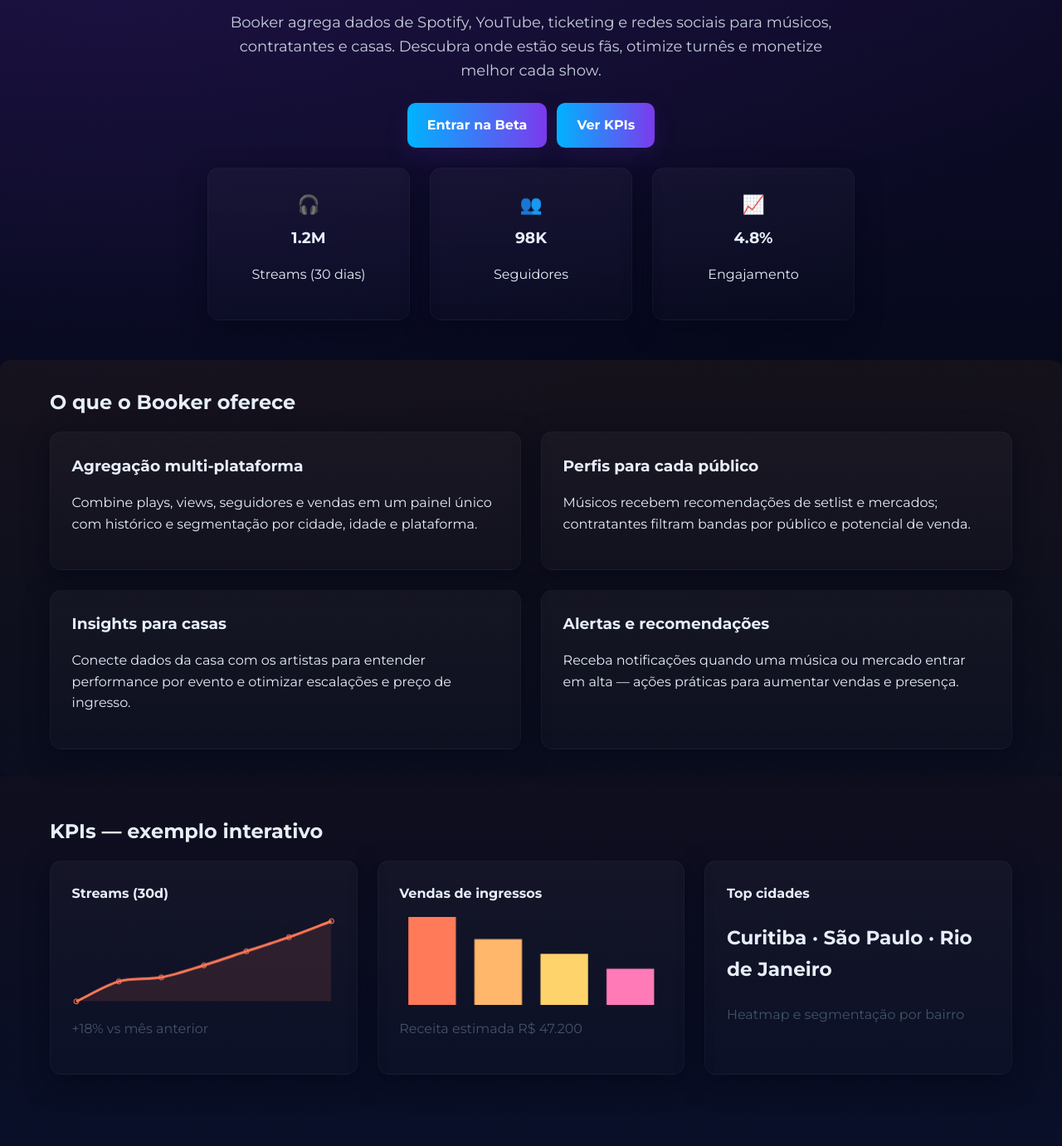
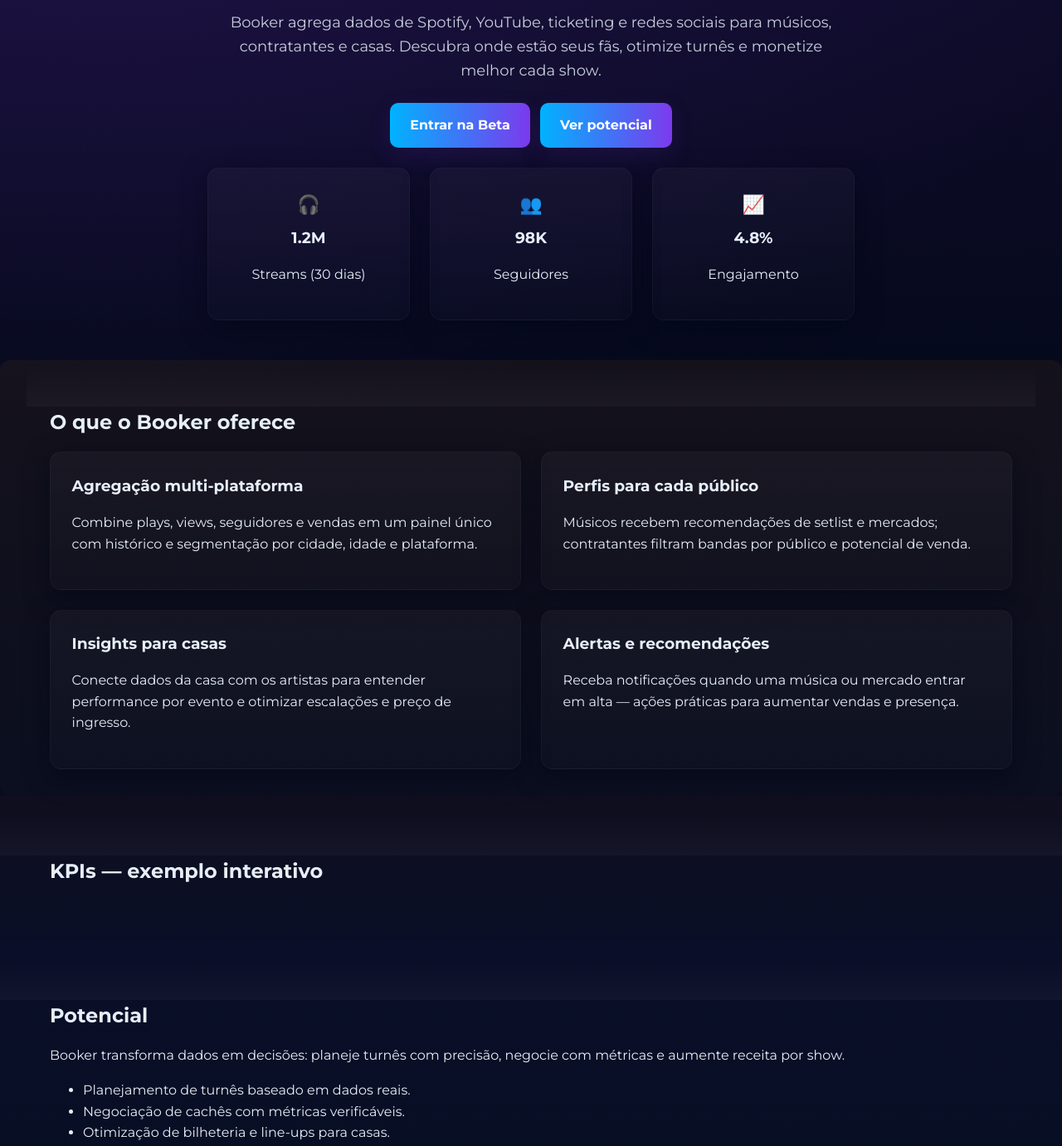
Before and after one commit to joaobalzer/bookerapp, a plain HTML site: page docs/index.html in a window 1280 px wide. Shown: the part 281-1662 px from the top of the page at 83% size. Drawn offline with nearby package versions, Linux system fonts and the light colour scheme.

Commit message:
UX: remove KPIs section, add gradient separators between sections, improve responsive grid

```diff
--- a/docs/index.html
+++ b/docs/index.html
@@ -23,7 +23,7 @@
         </div>
         <nav id="mobileMenu" class="mobile-menu" aria-hidden="true">
             <a href="#features">Recursos</a>
-            <a href="#kpis">KPIs</a>
+            <a href="#potential">Potencial</a>
             <a href="#signup">Beta</a>
         </nav>
     </div>
@@ -37,7 +37,7 @@
 
                 <div style="display:flex;gap:12px;flex-wrap:wrap;justify-content:center;margin-bottom:24px">
                     <a class="btn" href="#signup">Entrar na Beta</a>
-                    <a class="btn" href="#kpis">Ver KPIs</a>
+                    <a class="btn" href="#potential">Ver potencial</a>
                 </div>
 
             <div class="grid grid-3">
@@ -90,23 +90,7 @@
     <section id="kpis">
         <div class="container">
             <h2>KPIs — exemplo interativo</h2>
-            <div class="grid grid-3" style="margin-top:16px">
-                <div class="card">
-                    <h4>Streams (30d)</h4>
-                    <canvas id="chartStreams" height="100"></canvas>
-                    <p class="muted">+18% vs mês anterior</p>
-                </div>
-                <div class="card">
-                    <h4>Vendas de ingressos</h4>
-                    <canvas id="chartTickets" height="100"></canvas>
-                    <p class="muted">Receita estimada R$ 47.200</p>
-                </div>
-                <div class="card">
-                    <h4>Top cidades</h4>
-                    <p class="large">Curitiba · São Paulo · Rio de Janeiro</p>
-                    <p class="muted">Heatmap e segmentação por bairro</p>
-                </div>
-            </div>
+            <!-- KPIs removidos por solicitação -->
         </div>
     </section>
 
--- a/docs/styles.css
+++ b/docs/styles.css
@@ -51,6 +51,23 @@
 /* Chart canvas responsive */
 canvas{ max-width:100%; height:auto }
 
+/* Gradient separator between sections */
+section + section::before{
+  content: "";
+  display:block;
+  height:48px;
+  margin-top:-24px;
+  background: linear-gradient(180deg, rgba(0,0,0,0.0), rgba(255,255,255,0.03));
+  pointer-events:none;
+}
+
+/* Collapse grids responsively */
+@media(max-width:767px){
+  .grid-3, .grid-2 { grid-template-columns: 1fr !important; }
+  .card { padding:14px }
+  .mobile-menu{right:8px;top:56px}
+}
+
 /* Dark theme base */
 body { background: radial-gradient(1200px 600px at 10% 10%, rgba(124,58,237,0.12), transparent), linear-gradient(180deg,#050617,#071127); color:#E6EEF8 }
 .container { padding:0 1.25rem }
```
